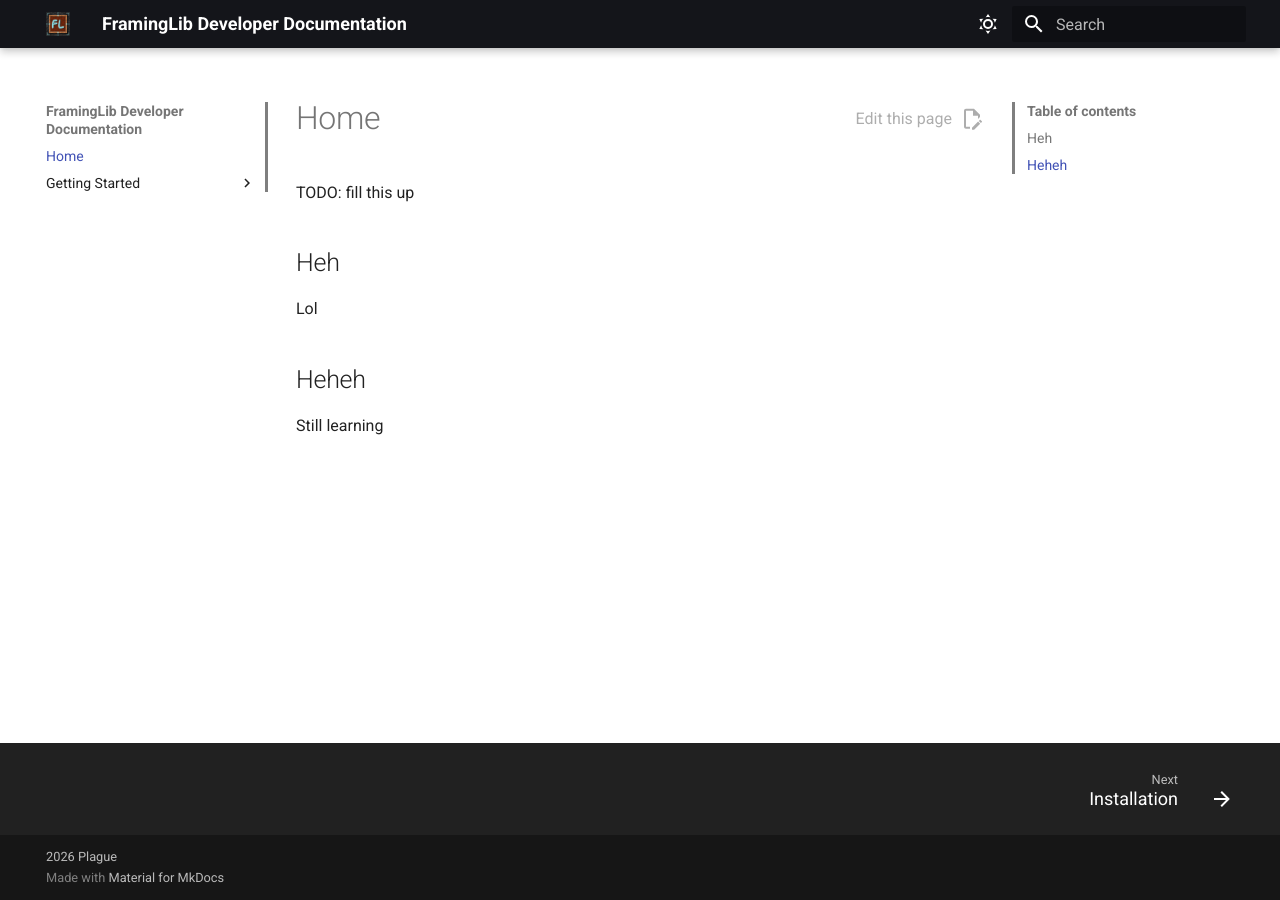
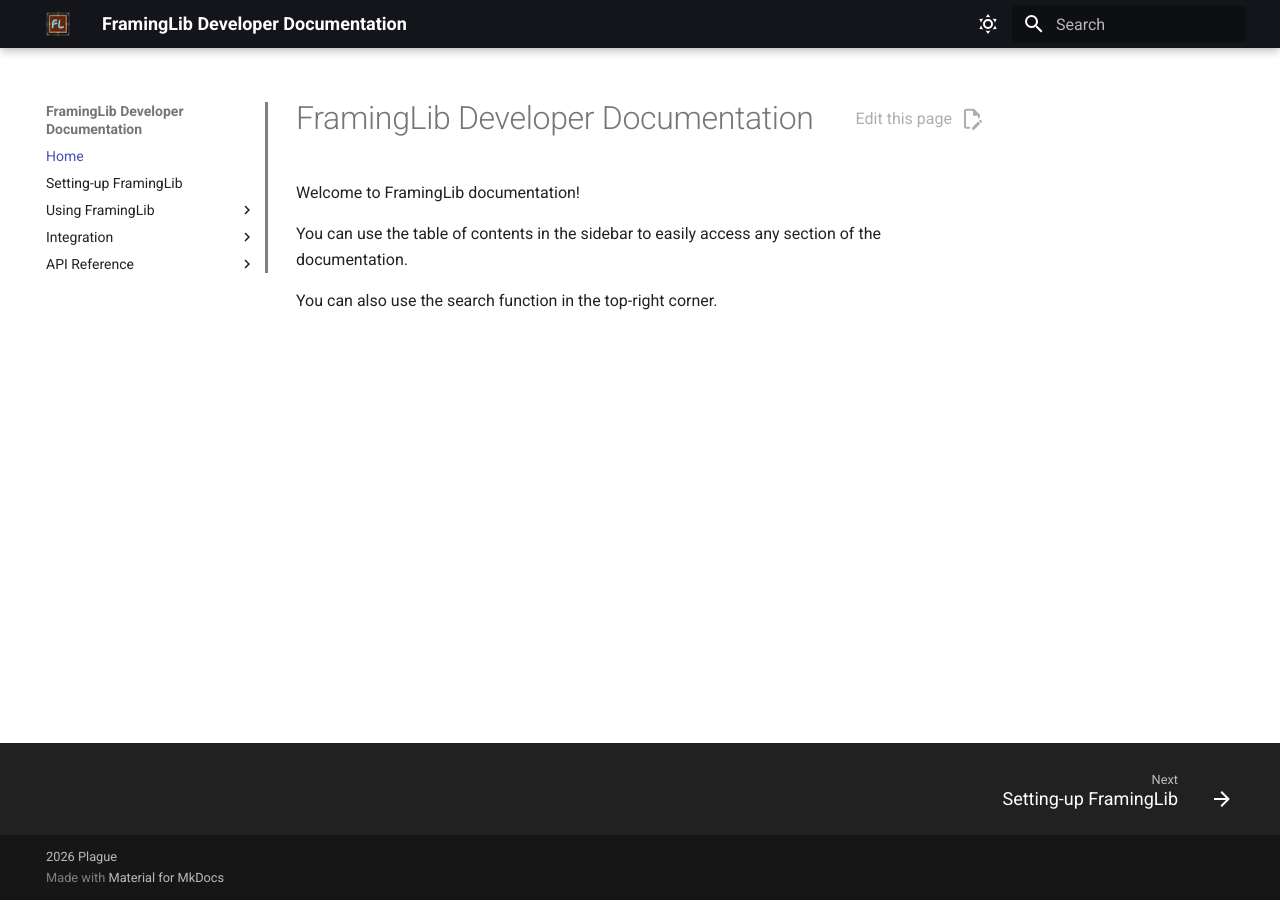
Before and after one commit to PlagueTR/FramingLib, an MkDocs documentation site: the page built from DevDocs/Docs/docs/index.md, in a window 1280 px wide. Built offline with MkDocs 1.6.1 and Material for MkDocs 9.7.7, drawn with Linux system fonts in a browser that asks for light colours; comment, search, counter and statistics services are not loaded; the version menu is left out.

Commit message:
Work on Docs, Added Save Consumer to LayoutElement

```diff
--- a/DevDocs/Docs/docs/index.md
+++ b/DevDocs/Docs/docs/index.md
@@ -1,11 +1,7 @@
-# Home
+# FramingLib Developer Documentation
 
-TODO: fill this up
+Welcome to FramingLib documentation!
 
-## Heh
+You can use the table of contents in the sidebar to easily access any section of the documentation.
 
-Lol
-
-## Heheh
-
-Still learning
+You can also use the search function in the top-right corner.
--- a/DevDocs/Docs/mkdocs.yml
+++ b/DevDocs/Docs/mkdocs.yml
@@ -11,9 +11,27 @@ remote_branch: gh-pages
 
 nav:
   - Home: 'index.md'
-  - Getting Started:
-    - Installation: 'GettingStarted/installation.md'
-    - Lmao: 'GettingStarted/lmao.md'
+  - Setting-up FramingLib: 'SettingUp/setting_up_framinglib.md'
+  - Using FramingLib:
+    - Creating a Layout Config Screen: 'Using/creating_a_layout_config_screen.md'
+    - Creating a Layout Element: 'Using/creating_a_layout_element.md'
+    - Saving the Config: 'Using/saving_the_config.md'
+  - Integration:
+    - ModMenu Integration: 'Integration/modmenu_integration.md'
+    - Forge/NeoForge Integration: 'Integration/forge_integration.md'
+  - API Reference:
+    - Config:
+      - LayoutConfigScreen: 'APIReference/layout_config_screen.md'
+      - LayoutConfigScreenBuilder: 'APIReference/layout_config_screen_builder.md'
+      - LayoutElement: 'APIReference/layout_element.md'
+      - LayoutElementBuilder: 'APIReference/layout_element_builder.md'
+    - Positioning:
+      - Alignments: 'APIReference/alignments.md'
+      - AlignmentSizeOffset: 'APIReference/alignment_size_offset.md'
+    - Rendering:
+      - Color: 'APIReference/color.md'
+      - TextureInfo: 'APIReference/texture_info.md'
+      - TextureUV: 'APIReference/texture_uv.md'
 
 not_in_nav: |
   /stylesheets
@@ -84,6 +102,15 @@ extra:
   version:
     provider: mike
 
+markdown_extensions:
+  - pymdownx.highlight:
+      anchor_linenums: true
+      line_spans: __span
+      pygments_lang_class: true
+  - pymdownx.inlinehilite
+  - pymdownx.snippets
+  - pymdownx.superfences
+
 plugins:
   - search:
       separator: '[\s\u200b\-_,:!=\[\]()"`/]+|\.(?!\d)|&[lg]t;|(?!\b)(?=[A-Z][a-z])'
```
Also changed, not shown: DevDocs/Docs/docs/APIReference/layout_config_screen_builder.md (added, +3 -0 lines), DevDocs/Docs/docs/GettingStarted/installation.md (deleted, +0 -5 lines), DevDocs/Docs/docs/GettingStarted/lmao.md (deleted, +0 -3 lines), DevDocs/Docs/docs/SettingUp/setting_up_framinglib.md (added, +91 -0 lines), DevDocs/Docs/docs/Using/creating_a_layout_config_screen.md (added, +35 -0 lines), DevDocs/Docs/docs/Using/creating_a_layout_element.md (added, +37 -0 lines), CHANGELOG.md, README.md, 5 other files.
